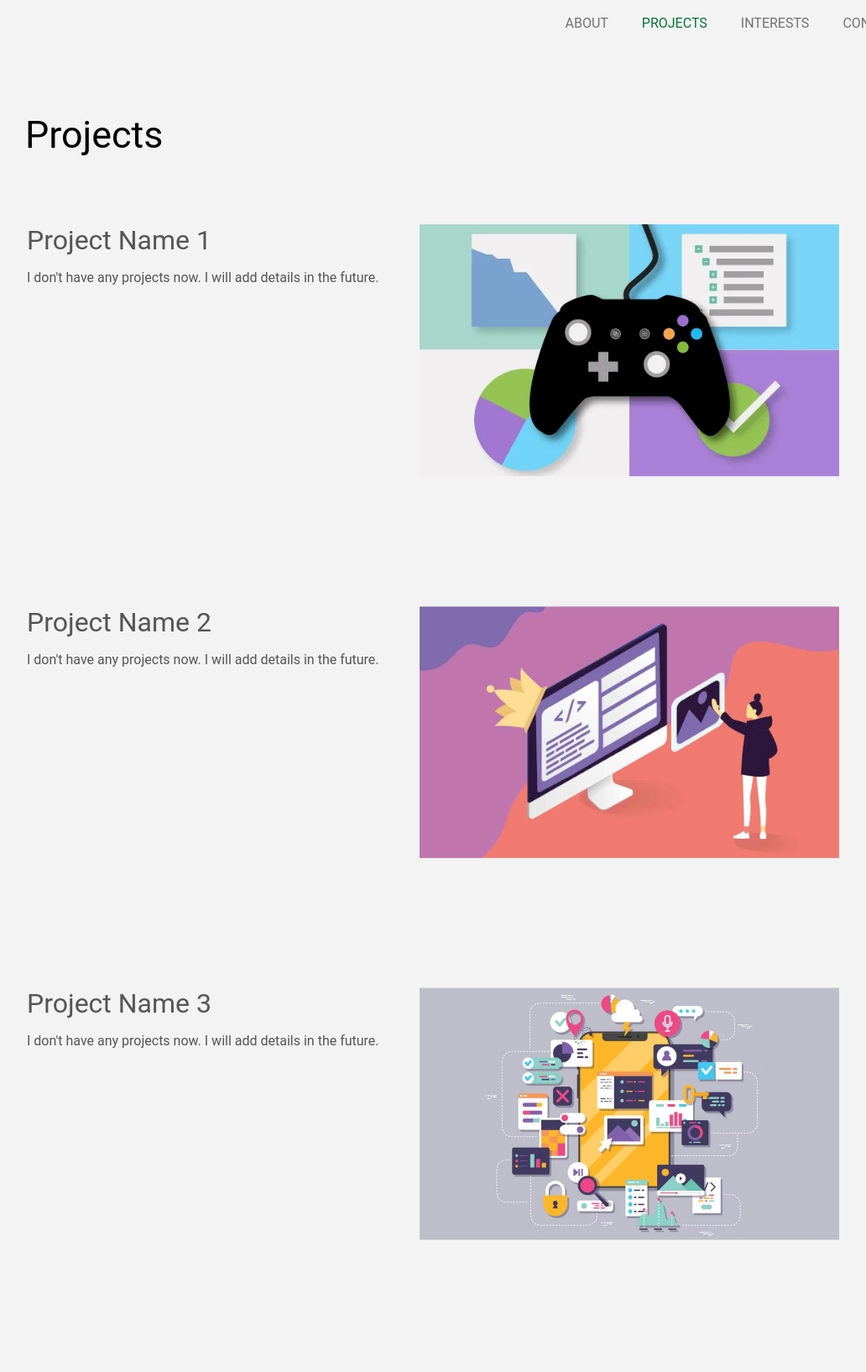
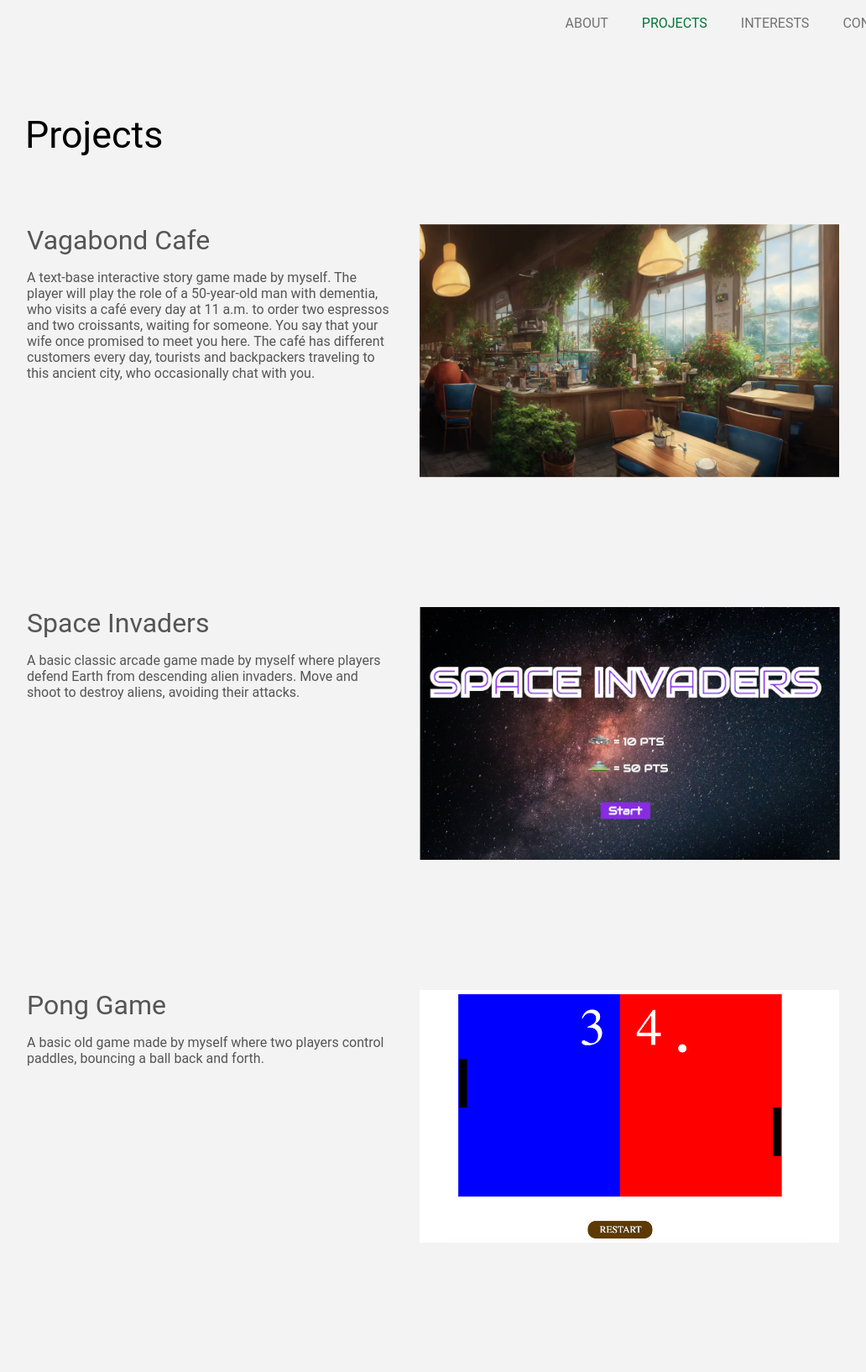
Before and after one commit to MarinaZhu0101/portfolio-website, a plain HTML site: page projects.html in a window 1280 px wide. Shown: the part 29-1663 px from the top of the page at 84% size, without its empty margins (140-1172 px from the left). Drawn offline with Linux system fonts and the light colour scheme.

Commit message:
Add files via upload

```diff
--- a/projects.html
+++ b/projects.html
@@ -23,14 +23,14 @@
         </div>
         <div class="box">Projects</div>
         <!-- 6 boxes with 3 sections and pics -->
-        <div class="project1"><span class="project_name">Project Name 1</span><p>I don't have any projects now. I will add details in the future.</p></div>
-        <div class="project2"><span class="project_name">Project Name 2</span><p>I don't have any projects now. I will add details in the future.</p></div>
-        <div class="project3"><span class="project_name">Project Name 3</span><p>I don't have any projects now. I will add details in the future.</p></div>
+        <div class="project1"><span class="project_name">Vagabond Cafe</span><p>A text-base interactive story game made by myself. The player will play the role of a 50-year-old man with dementia, who visits a café every day at 11 a.m. to order two espressos and two croissants, waiting for someone. You say that your wife once promised to meet you here. The café has different customers every day, tourists and backpackers traveling to this ancient city, who occasionally chat with you.</p></div>
+        <div class="project2"><span class="project_name">Space Invaders</span><p>A basic classic arcade game made by myself where players defend Earth from descending alien invaders. Move and shoot to destroy aliens, avoiding their attacks. </p></div>
+        <div class="project3"><span class="project_name">Pong Game</span><p>A basic old game made by myself where two players control paddles, bouncing a ball back and forth.</p></div>
          <!-- I don‘t have any web design projects now, so i will add in the future. -->
-        <div class="pic1"><a href="https://github.com/MarinaZhu0101"><img src="pic/projectpic1.png" alt=""></a></div>
+        <div class="pic1"><a href="https://marinazhu0101.github.io/mycodinggame/Vagabond%20Cafe.html"><img src="pic/cafe.jpg" alt=""></a></div>
         <!-- I only link one pic, the others will link in the future -->
-        <div class="pic2"><img src="pic/projectpic2.png" alt=""></div>
-        <div class="pic3"><img src="pic/projectpic3.png" alt=""></div>
+        <div class="pic2"><a href="https://marinazhu0101.github.io/mycodinggame/spaceinvaders/space_invader"><img src="pic/space.png" alt=""></a></div>
+        <div class="pic3"><a href="https://marinazhu0101.github.io/mycodinggame/Pong%20game/pong.html"><img src="pic/pong.png" alt=""></a></div>
     </div>
 
 </body>
```
